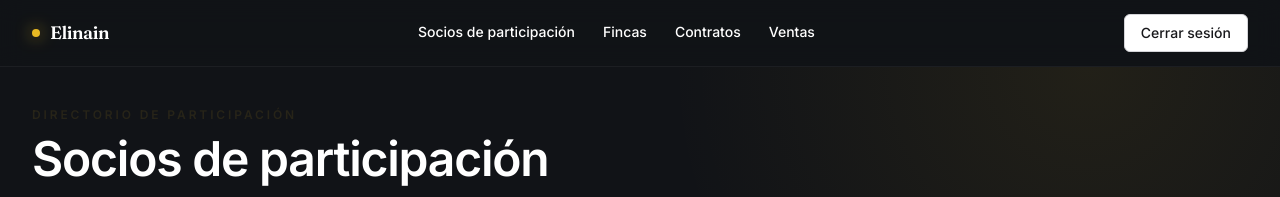
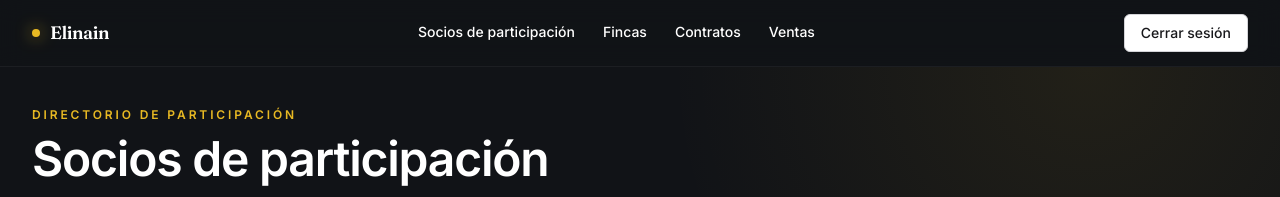
Before and after one commit to k1wi777/elinain-frontend, a Next.js app: page /terceros in a window 1280 px wide. Shown: the top 197 px of the page. Built offline with nearby package versions, Linux system fonts and the light colour scheme; no server answers.

Commit message:
style(terceros): update text color for participation directory header

```diff
--- a/features/terceros/components/TercerosTable.tsx
+++ b/features/terceros/components/TercerosTable.tsx
@@ -228,7 +228,7 @@ export function TercerosTable() {
     <section aria-labelledby="terceros-title" className="flex flex-col gap-8">
       <header className="flex flex-col gap-5 sm:flex-row sm:items-end sm:justify-between">
         <div className="max-w-3xl">
-          <p className="mb-3 text-xs font-semibold tracking-[0.24em] text-elinain-gold-muted uppercase">
+          <p className="mb-3 text-xs font-semibold tracking-[0.24em] text-elinain-gold uppercase">
             Directorio de participación
           </p>
           <h1
```
